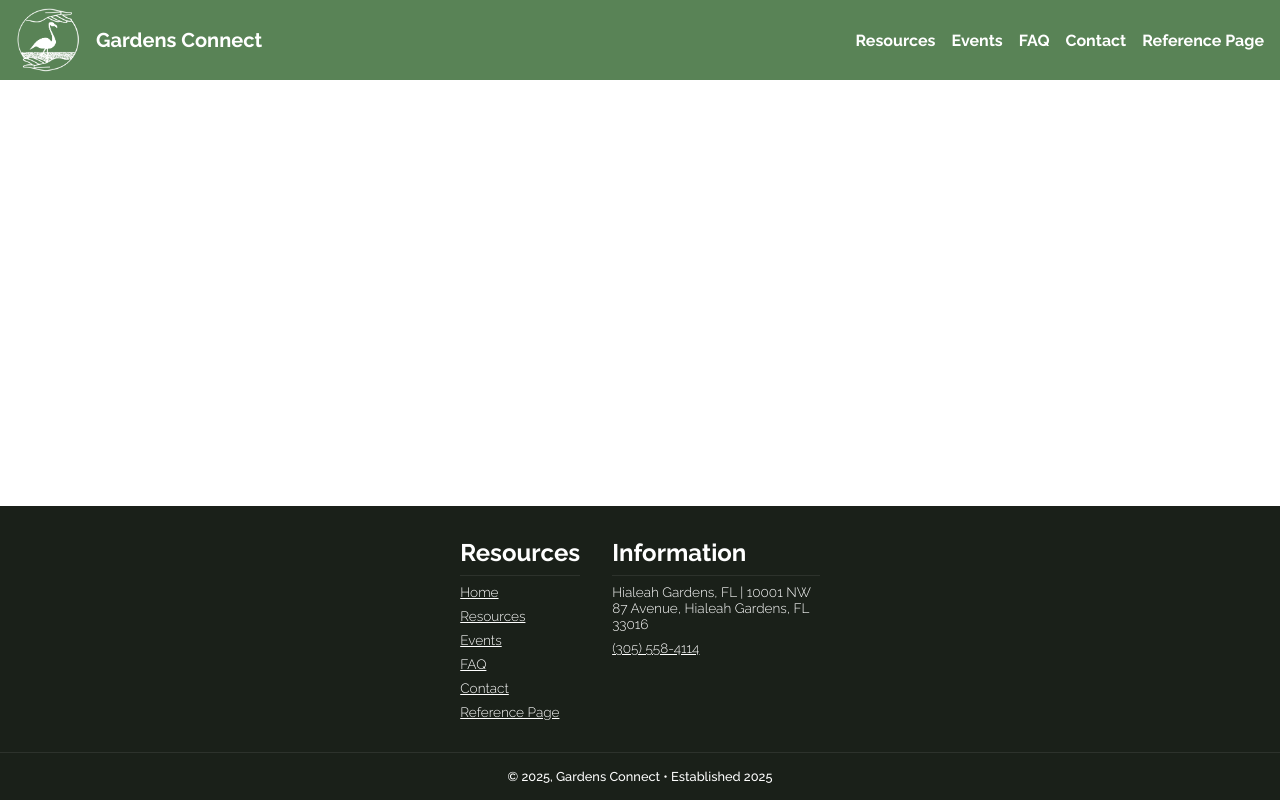
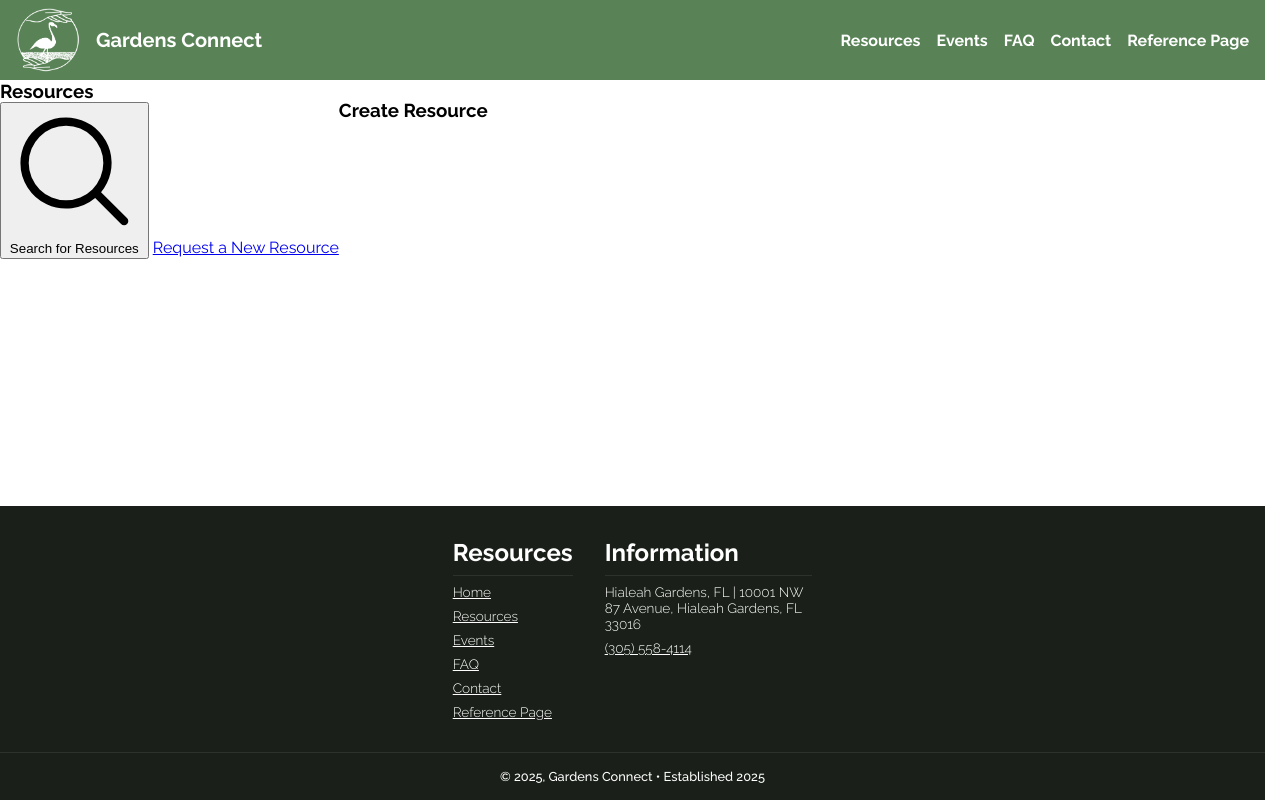
Before and after one commit to pandapog123/hialeah-timeline, a SvelteKit app: page /resources/create in a window 1280 px wide. Built offline with nearby package versions, Linux system fonts and the light colour scheme.

Commit message:
Fixed Clear Events; TODO: calendar, fix resize on success contact, content for events, resources

```diff
--- a/src/routes/+layout.svelte
+++ b/src/routes/+layout.svelte
@@ -104,7 +104,12 @@
     height: 100%;
   }
 
+  :global(html) {
+    overflow: hidden;
+  }
+
   :global(body) {
+    scrollbar-gutter: stable;
     --neutral: #000;
     --off-neutral: #fff;
     --primary: #598356;
--- a/src/routes/events/Modal.svelte
+++ b/src/routes/events/Modal.svelte
@@ -33,27 +33,31 @@
     position: fixed;
     top: 0;
     left: 0;
-    width: 100vw;
-    height: 100vh;
+    width: 100%;
+    height: 100%;
     overflow: hidden;
-    background-color: rgba(0, 0, 0, 0.6);
+
+    backdrop-filter: blur(4px) saturate(100%);
+    -webkit-backdrop-filter: blur(4px) saturate(100%);
+
+    background-color: rgba(0, 0, 0, 0.2);
 
     display: flex;
     align-items: center;
     justify-content: center;
     z-index: 50;
+
+    inset: 0;
   }
 
   .modal {
     background-color: var(--off-neutral);
     overflow: hidden;
-    height: 100vh;
-    width: 100vw;
+    height: 100%;
+    width: 100%;
     padding: 0;
     display: flex;
     flex-direction: column;
-
-    /* scrollbar-width: 0px; */
   }
 
   .content {
@@ -62,6 +66,7 @@
     padding: 1rem;
     overflow-y: scroll;
     height: 100%;
+    scrollbar-gutter: stable;
   }
 
   ::-webkit-scrollbar {
--- /dev/null
+++ b/src/routes/resources/+layout.svelte
@@ -0,0 +1,75 @@
+<script lang="ts">
+  import { page } from "$app/state";
+
+  let { children } = $props();
+</script>
+
+<section
+  class:show-content={page.route.id !== "/resources"}
+  class:show-nav={page.route.id === "/resources"}
+>
+  <aside>
+    <div class="nav-header">
+      <h1>Resources</h1>
+
+      <button class="search">
+        <svg
+          xmlns="http://www.w3.org/2000/svg"
+          viewBox="0 0 24 24"
+          fill="currentColor"
+          class="size-6"
+        >
+          <path
+            fill-rule="evenodd"
+            d="M10.5 3.75a6.75 6.75 0 1 0 0 13.5 6.75 6.75 0 0 0 0-13.5ZM2.25 10.5a8.25 8.25 0 1 1 14.59 5.28l4.69 4.69a.75.75 0 1 1-1.06 1.06l-4.69-4.69A8.25 8.25 0 0 1 2.25 10.5Z"
+            clip-rule="evenodd"
+          />
+        </svg>
+        <span>Search for Resources</span>
+      </button>
+
+      <a href="/resources/create">Request a New Resource</a>
+    </div>
+  </aside>
+
+  <article>
+    {@render children()}
+  </article>
+</section>
+
+<style>
+  * {
+    margin: 0;
+  }
+
+  section {
+    display: flex;
+  }
+
+  aside {
+    display: none;
+  }
+
+  article {
+    flex: 1;
+    display: none;
+  }
+
+  section.show-content article {
+    display: block;
+  }
+
+  section.show-nav aside {
+    display: flex;
+  }
+
+  @media (min-width: 650px) {
+    article {
+      display: block;
+    }
+
+    aside {
+      display: flex;
+    }
+  }
+</style>
--- a/src/routes/resources/+page.svelte
+++ b/src/routes/resources/+page.svelte
@@ -1 +1,7 @@
-<h1> Resources </h1>
+<h1>Resources</h1>
+
+<style>
+  * {
+    margin: 0;
+  }
+</style>
--- a/src/routes/resources/create/+page.svelte
+++ b/src/routes/resources/create/+page.svelte
@@ -0,0 +1 @@
+<h1>Create Resource</h1>
```
Also changed, not shown: src/lib/store/events.ts (+5 -3 lines), src/routes/events/+page.svelte (+6 -2 lines).
